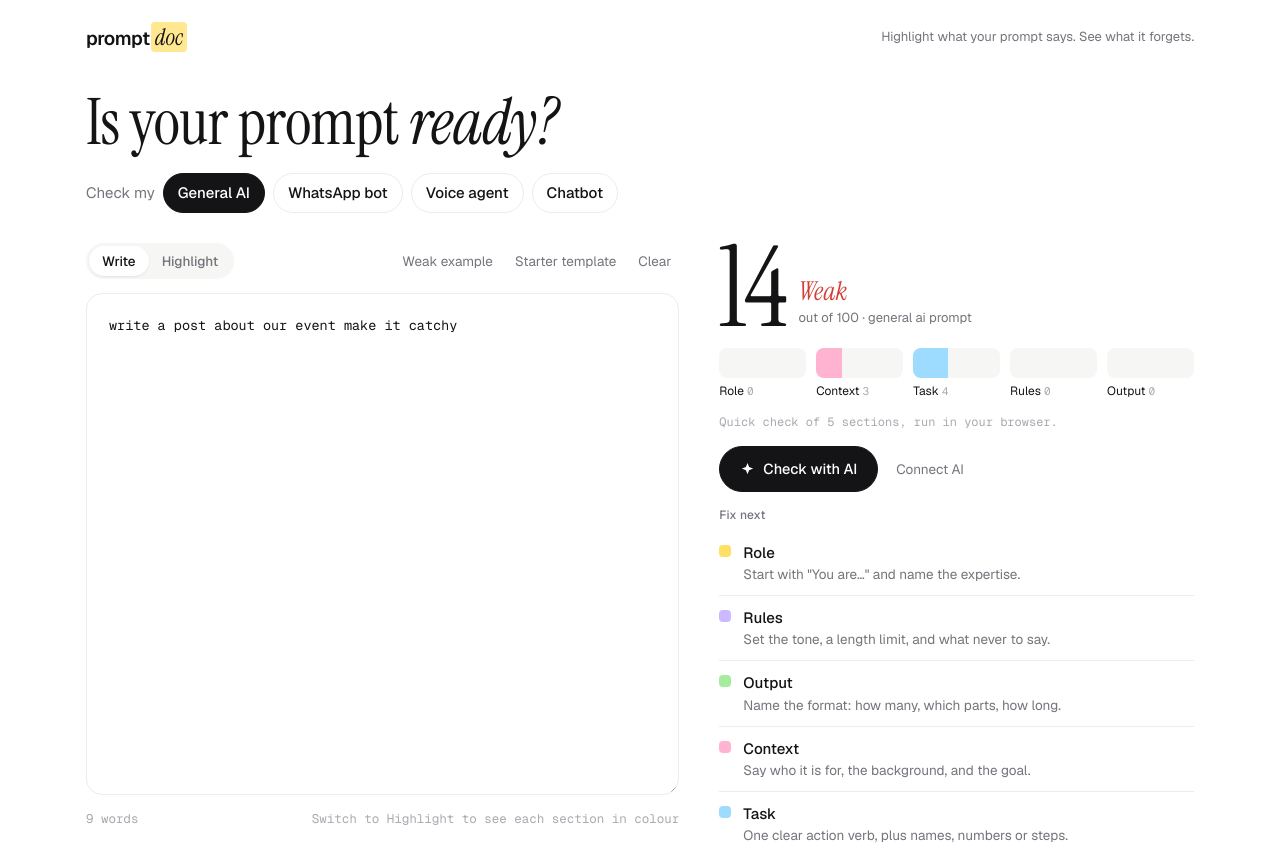
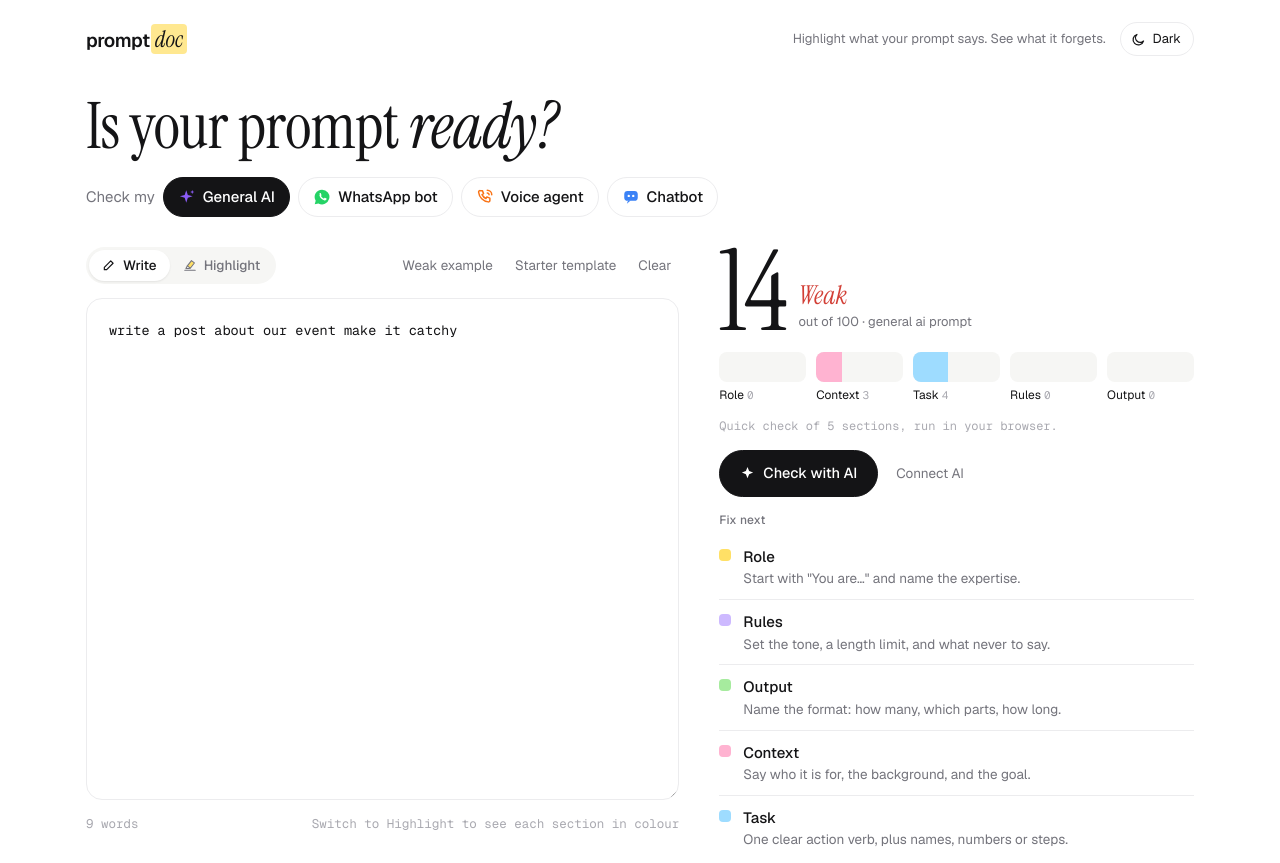
Before and after one commit to SpagAI/PromptDoc, a plain HTML site: page index.html in a window 1280 px wide. Shown: the top 863 px of the page. Drawn offline with nearby package versions, Linux system fonts and the light colour scheme.

Commit message:
Light by default with a dark mode toggle; icons for prompt types, providers and views
Co-Authored-By: Claude Opus 5.5 <noreply@anthropic.com>
Claude-Session: https://claude.ai/code/session_01KDMpsf5t6xikEALx9pqCg4

```diff
--- a/index.html
+++ b/index.html
@@ -20,11 +20,6 @@
   --f-body:"Geist", system-ui, -apple-system, "Segoe UI", sans-serif;
   --f-mono:"Geist Mono", ui-monospace, "SFMono-Regular", Menlo, Consolas, monospace;
 }
-@media (prefers-color-scheme: dark){:root:not([data-theme="light"]){
-  --bg:#111113; --soft:#19191C; --ink:#EDEDEF; --muted:#9A9AA3; --faint:#5E5E66; --line:#26262A;
-  --btn:#EDEDEF; --btn-ink:#111113;
-  --good:#52C487; --warn:#E6A94A; --bad:#F2736B;
-  --hl-a:34%; --bar-a:80%; color-scheme:dark}}
 :root[data-theme="dark"]{
   --bg:#111113; --soft:#19191C; --ink:#EDEDEF; --muted:#9A9AA3; --faint:#5E5E66; --line:#26262A;
   --btn:#EDEDEF; --btn-ink:#111113;
@@ -145,6 +140,16 @@ input[type="text"]:focus-visible{outline:none;border-color:var(--ink)}
 footer{display:flex;justify-content:space-between;gap:10px;flex-wrap:wrap;font-size:12.5px;color:var(--faint);border-top:1px solid var(--line);padding-top:16px}
 @media (prefers-reduced-motion:reduce){.sw .pill i{transition:none}}
 @media (max-width:600px){.paper,textarea{min-height:320px}}
+.ico{width:17px;height:17px;flex:none;display:block}
+.opt,.prov,.seg button{display:inline-flex;align-items:center;gap:7px}
+.opt .ico{width:18px;height:18px}
+.prov .ico{width:16px;height:16px}
+.seg .ico{width:14px;height:14px}
+.top-r{display:flex;align-items:center;gap:14px}
+.theme{display:inline-flex;align-items:center;gap:7px;border:1px solid var(--line);background:var(--bg);border-radius:999px;padding:6px 12px 6px 10px;cursor:pointer;font-size:13px;color:var(--ink)}
+.theme:hover{border-color:var(--ink)}
+.theme .ico{width:15px;height:15px}
+@media (max-width:560px){.top small{display:none}}
 .connect{border:1px solid var(--line);border-radius:16px;padding:18px;display:flex;flex-direction:column;gap:12px}
 .connect h3{font-family:var(--f-display);font-size:24px;line-height:1.1}
 .provs{display:flex;flex-wrap:wrap;gap:6px}
@@ -169,7 +174,10 @@ input[type="password"]:focus-visible,.connect input[type="text"]:focus-visible{o
 <div class="wrap">
   <header class="top">
     <div class="mark">prompt<span class="hl">doc</span></div>
-    <small>Highlight what your prompt says. See what it forgets.</small>
+    <div class="top-r">
+      <small>Highlight what your prompt says. See what it forgets.</small>
+      <button class="theme" id="theme" aria-label="Switch to dark mode"></button>
+    </div>
   </header>
 
   <section class="hero" aria-labelledby="h1">
@@ -181,8 +189,8 @@ input[type="password"]:focus-visible,.connect input[type="text"]:focus-visible{o
     <div class="col">
       <div class="bar">
         <div class="seg" role="group" aria-label="View">
-          <button id="v-write" aria-pressed="true">Write</button>
-          <button id="v-map" aria-pressed="false">Highlight</button>
+          <button id="v-write" aria-pressed="true"><svg class="ico" viewBox="0 0 24 24" aria-hidden="true"><path d="M4 20h4L19 9l-4-4L4 16v4z" fill="none" stroke="currentColor" stroke-width="2" stroke-linejoin="round"/></svg>Write</button>
+          <button id="v-map" aria-pressed="false"><svg class="ico" viewBox="0 0 24 24" aria-hidden="true"><path d="M7.5 13.5l7-9 5 4-7 9z" fill="#FFE066" stroke="currentColor" stroke-width="1.8" stroke-linejoin="round"/><path d="M7.5 13.5L5 18h5l2.5-.5" fill="none" stroke="currentColor" stroke-width="1.8" stroke-linejoin="round"/><path d="M3 21h18" stroke="currentColor" stroke-width="1.8" stroke-linecap="round"/></svg>Highlight</button>
         </div>
         <span class="spacer"></span>
         <button class="link" id="load-weak">Weak example</button>
@@ -912,6 +920,39 @@ function refresh(){
   scoresLine();
 }
 
+/* ================= Icons and theme ================= */
+const SVG = (inner) => `<svg class="ico" viewBox="0 0 24 24" aria-hidden="true">${inner}</svg>`;
+const TYPE_ICONS = {
+  general: SVG('<path d="M11 3l2.1 6.2L19.5 11l-6.4 2.1L11 19.5l-2.1-6.4L2.5 11l6.4-1.8z" fill="#8B5CF6"/><path d="M19 2.5l.8 2 2 .8-2 .8-.8 2-.8-2-2-.8 2-.8z" fill="#8B5CF6"/>'),
+  whatsapp: SVG('<path d="M12 2.2a9.8 9.8 0 0 0-8.4 14.8L2.3 21.8l4.9-1.3A9.8 9.8 0 1 0 12 2.2z" fill="#25D366"/><path d="M8.7 7.2c.2-.4.4-.4.7-.4h.5c.2 0 .4 0 .6.5l.8 1.9c.1.2.1.4 0 .6l-.5.7c-.1.2-.2.3 0 .6a8 8 0 0 0 3.3 2.9c.2.1.4.1.6-.1l.7-.8c.2-.2.4-.2.6-.1l1.8.9c.3.1.4.2.4.4 0 .5-.2 1.1-.6 1.5-.5.5-1.4.8-2.1.7-1.5-.2-3-1-4.2-2.1a9.4 9.4 0 0 1-2.6-4c-.2-.8 0-1.6.4-2.2z" fill="#fff"/>'),
+  voice: SVG('<path d="M5.5 3.5h3l1.6 4-2.1 1.3a11 11 0 0 0 5.2 5.2l1.3-2.1 4 1.6v3a2 2 0 0 1-2.2 2A14.5 14.5 0 0 1 3.5 5.7a2 2 0 0 1 2-2.2z" fill="none" stroke="#F97316" stroke-width="2" stroke-linejoin="round"/><path d="M15 3a6 6 0 0 1 6 6M15 6.6A2.4 2.4 0 0 1 17.4 9" fill="none" stroke="#F97316" stroke-width="2" stroke-linecap="round"/>'),
+  chatbot: SVG('<rect x="3" y="4" width="18" height="13" rx="4.5" fill="#3B82F6"/><path d="M8 16.5L6.5 21l5-4.5z" fill="#3B82F6"/><circle cx="9" cy="10.5" r="1.6" fill="#fff"/><circle cx="15" cy="10.5" r="1.6" fill="#fff"/>'),
+};
+const PROV_ICONS = {
+  openai: SVG('<circle cx="12" cy="12" r="11" fill="#111"/><g fill="none" stroke="#fff" stroke-width="1.6"><ellipse cx="12" cy="12" rx="6.3" ry="2.8"/><ellipse cx="12" cy="12" rx="6.3" ry="2.8" transform="rotate(60 12 12)"/><ellipse cx="12" cy="12" rx="6.3" ry="2.8" transform="rotate(120 12 12)"/></g>'),
+  anthropic: SVG('<g stroke="#D97757" stroke-width="2.6" stroke-linecap="round"><path d="M12 3v5.5M12 15.5V21M3 12h5.5M15.5 12H21M5.6 5.6l3.9 3.9M14.5 14.5l3.9 3.9M18.4 5.6l-3.9 3.9M9.5 14.5l-3.9 3.9"/></g>'),
+  gemini: SVG('<defs><linearGradient id="pdGem" x1="0" y1="0" x2="1" y2="1"><stop offset="0" stop-color="#4285F4"/><stop offset="1" stop-color="#A142F4"/></linearGradient></defs><path d="M12 2c.6 5.3 4.7 9.4 10 10-5.3.6-9.4 4.7-10 10-.6-5.3-4.7-9.4-10-10 5.3-.6 9.4-4.7 10-10z" fill="url(#pdGem)"/>'),
+  groq: SVG('<circle cx="12" cy="12" r="11" fill="#F55036"/><circle cx="12" cy="10.8" r="3.8" fill="none" stroke="#fff" stroke-width="2.2"/><path d="M15.8 10.8v3.4a3.9 3.9 0 0 1-6.6 2.8" fill="none" stroke="#fff" stroke-width="2.2" stroke-linecap="round"/>'),
+  openrouter: SVG('<circle cx="12" cy="12" r="11" fill="#6366F1"/><path d="M5.5 12h3.5l3-4h4.5M12 12l3 4h1.5" fill="none" stroke="#fff" stroke-width="2" stroke-linecap="round" stroke-linejoin="round"/><path d="M15.5 6l2 2-2 2M15.5 14l2 2-2 2" fill="none" stroke="#fff" stroke-width="2" stroke-linecap="round" stroke-linejoin="round"/>'),
+  custom: SVG('<rect x="4" y="4" width="16" height="6.5" rx="2" fill="none" stroke="currentColor" stroke-width="2"/><rect x="4" y="13.5" width="16" height="6.5" rx="2" fill="none" stroke="currentColor" stroke-width="2"/><circle cx="8" cy="7.2" r="1.1" fill="currentColor"/><circle cx="8" cy="16.8" r="1.1" fill="currentColor"/>'),
+};
+const SUN = SVG('<circle cx="12" cy="12" r="4.2" fill="none" stroke="currentColor" stroke-width="2"/><path d="M12 2.5v2.2M12 19.3v2.2M2.5 12h2.2M19.3 12h2.2M5.3 5.3l1.6 1.6M17.1 17.1l1.6 1.6M18.7 5.3l-1.6 1.6M6.9 17.1l-1.6 1.6" stroke="currentColor" stroke-width="2" stroke-linecap="round"/>');
+const MOON = SVG('<path d="M20 14.5A8.5 8.5 0 1 1 9.5 4a7 7 0 0 0 10.5 10.5z" fill="none" stroke="currentColor" stroke-width="2" stroke-linejoin="round"/>');
+
+function applyTheme(t){
+  document.documentElement.setAttribute("data-theme", t);
+  const b = $("#theme"); const dark = t === "dark";
+  b.innerHTML = (dark ? SUN : MOON) + `<span>${dark ? "Light" : "Dark"}</span>`;
+  b.setAttribute("aria-label", dark ? "Switch to light mode" : "Switch to dark mode");
+}
+let theme = "light";
+try { if (localStorage.getItem("promptdoc.theme") === "dark") theme = "dark"; } catch {}
+applyTheme(theme);
+$("#theme").addEventListener("click", () => {
+  theme = theme === "dark" ? "light" : "dark"; applyTheme(theme);
+  try { localStorage.setItem("promptdoc.theme", theme); } catch {}
+});
+
 function renderTypes(){
   const box = $("#types");
   box.querySelectorAll(".opt").forEach(b => b.remove());
@@ -919,7 +960,7 @@ function renderTypes(){
     const b = document.createElement("button");
     b.className = "opt"; b.setAttribute("role","radio"); b.setAttribute("aria-checked", String(id === typeId)); b.dataset.id = id;
     b.tabIndex = id === typeId ? 0 : -1;
-    b.textContent = t.label; b.title = t.blurb;
+    b.innerHTML = TYPE_ICONS[id] || ""; b.append(t.label); b.title = t.blurb;
     b.addEventListener("click", () => selectType(id, true));
     b.addEventListener("keydown", e => {
       const ids = Object.keys(TYPES); let i = ids.indexOf(typeId);
@@ -1081,7 +1122,7 @@ function renderProvs(){
   for (const [id, P] of Object.entries(PROVIDERS)){
     const b = document.createElement("button");
     b.className = "prov"; b.setAttribute("role","radio"); b.setAttribute("aria-checked", String(id === draftProv));
-    b.append(P.label); const sm = document.createElement("small"); sm.textContent = P.note; b.append(sm);
+    b.innerHTML = PROV_ICONS[id] || ""; b.append(P.label); const sm = document.createElement("small"); sm.textContent = P.note; b.append(sm);
     b.addEventListener("click", () => { draftProv = id; fillConnect(false); });
     box.append(b);
   }
```
